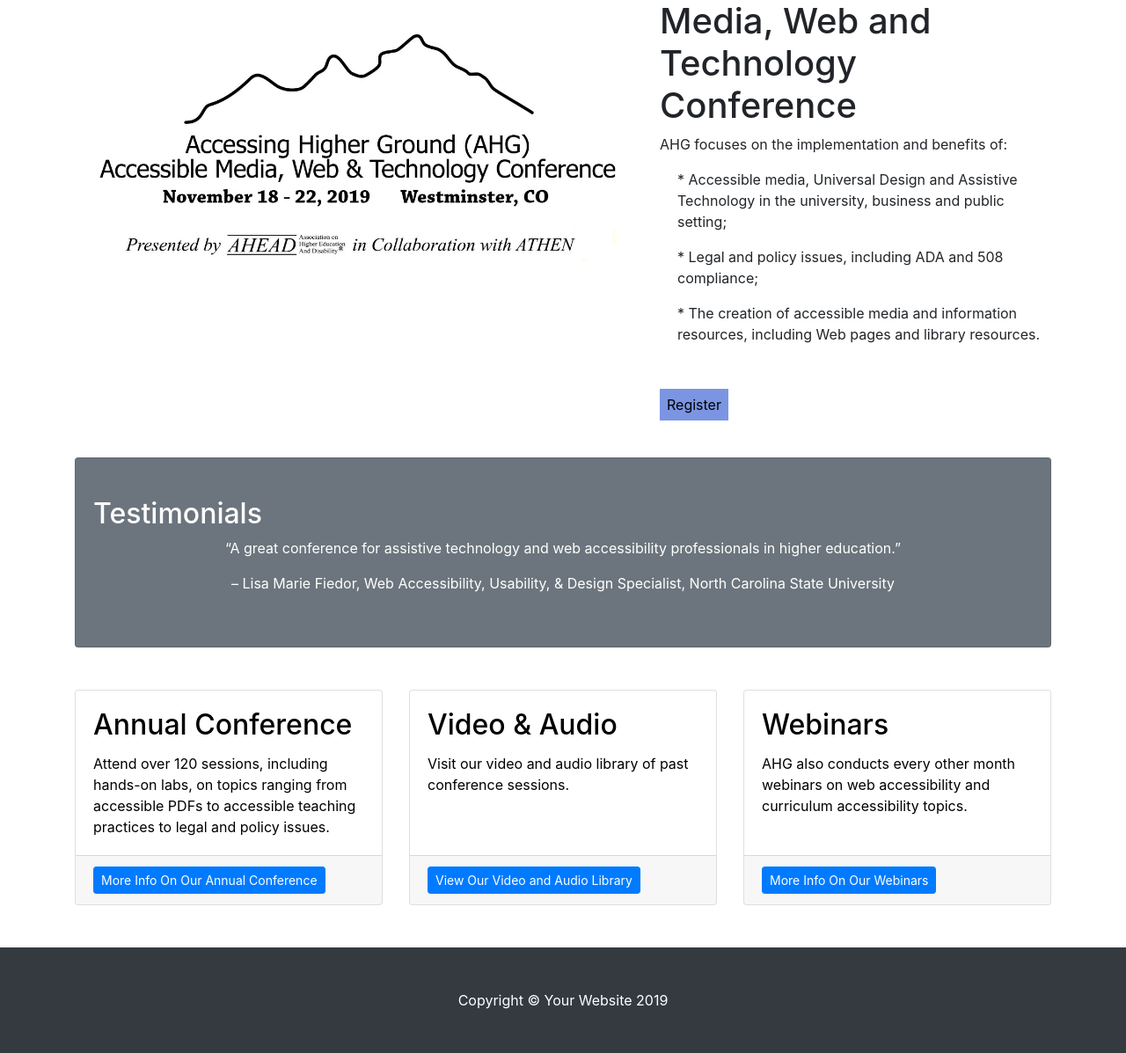
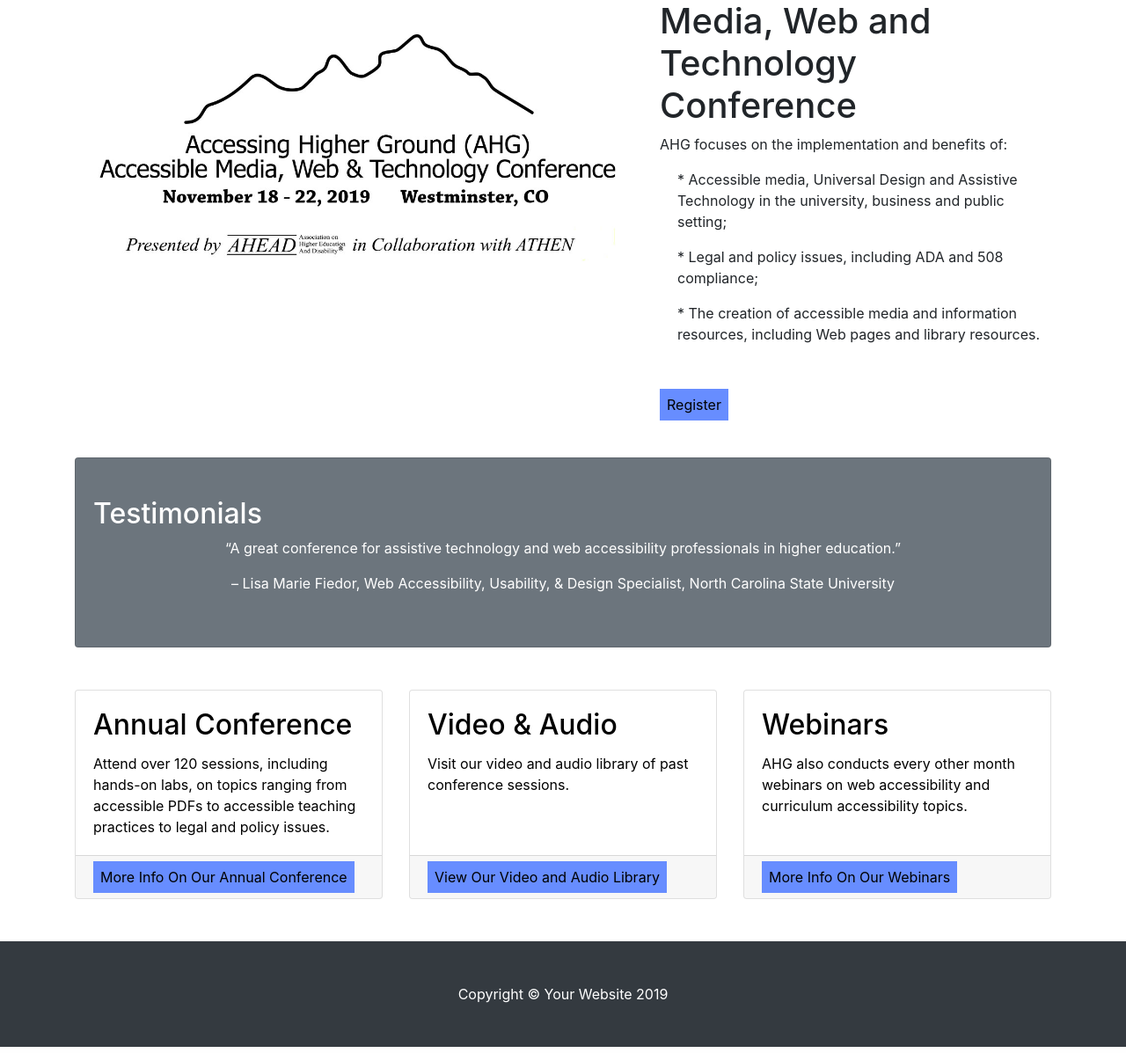
Before and after one commit to rgeorgen10/rgeorgen10.github.io, a PHP site: page /site-recode-assign6/index.html in a window 1280 px wide. Shown: the part 200-1397 px from the top of the page at 88% size. Run offline with PHP 8.4, Linux system fonts and the light colour scheme.

Commit message:
change button color

```diff
--- a/site-recode-assign6/css/small-business.css
+++ b/site-recode-assign6/css/small-business.css
@@ -9,5 +9,5 @@ body {
 .link-button {
     color: black;
     padding: 8px;
-    background-color: #7b95e2;
+    background-color: #678dff;
 }
--- a/site-recode-assign6/index.html
+++ b/site-recode-assign6/index.html
@@ -106,7 +106,7 @@
           </section>
           </div>
           <div class="card-footer">
-            <a href="#" class="btn btn-primary btn-sm">More Info On Our Annual Conference</a>
+            <a href="#" class="link-button">More Info On Our Annual Conference</a>
           </div>
         </div>
       </div>
@@ -120,7 +120,7 @@
           </section>
           </div>
           <div class="card-footer">
-            <a href="#" class="btn btn-primary btn-sm">View Our Video and Audio Library</a>
+            <a href="#" class="link-button">View Our Video and Audio Library</a>
           </div>
         </div>
       </div>
@@ -135,7 +135,7 @@
           </section>
           </div>
           <div class="card-footer">
-            <a href="#" class="btn btn-primary btn-sm">More Info On Our Webinars</a>
+            <a href="#" class="link-button">More Info On Our Webinars</a>
           </div>
         </div>
       </div>
```
